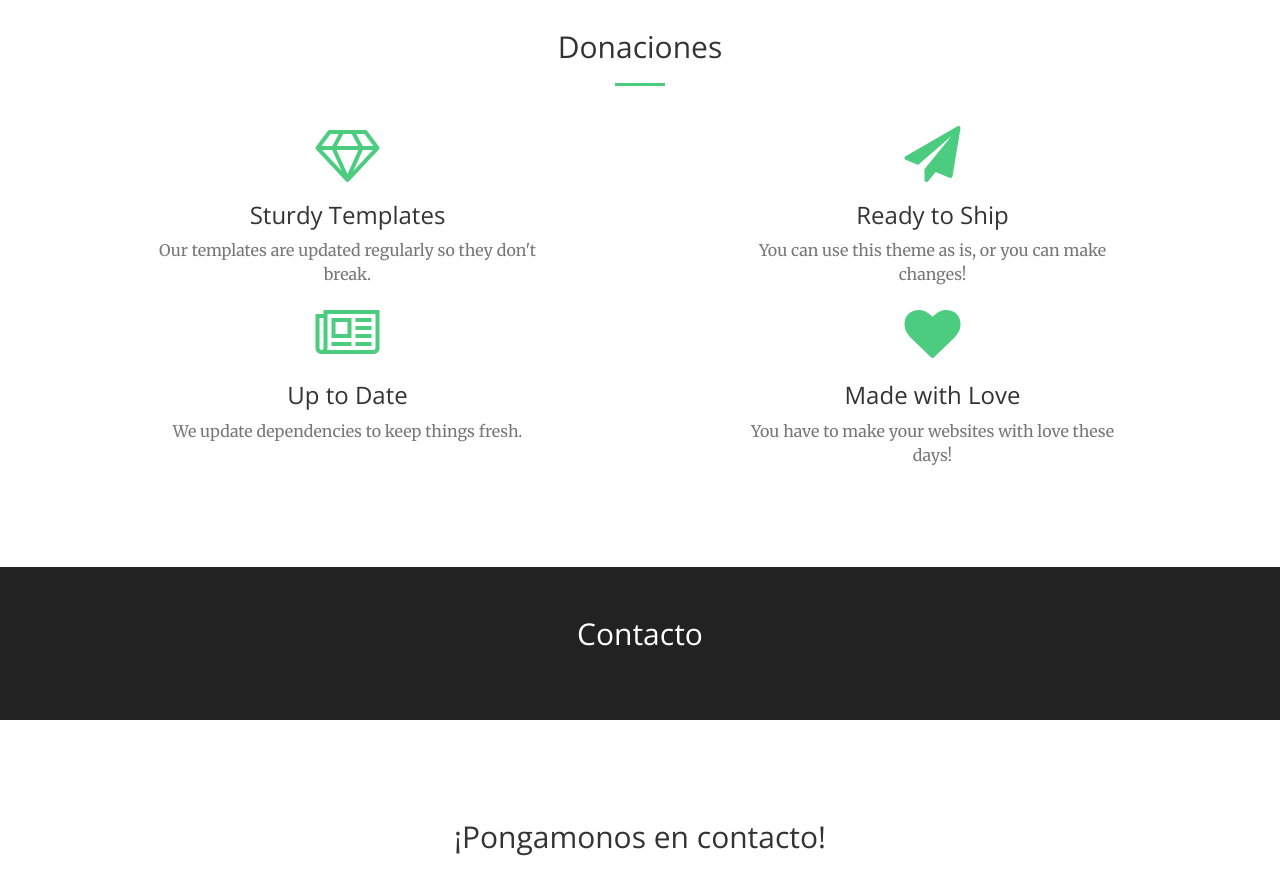
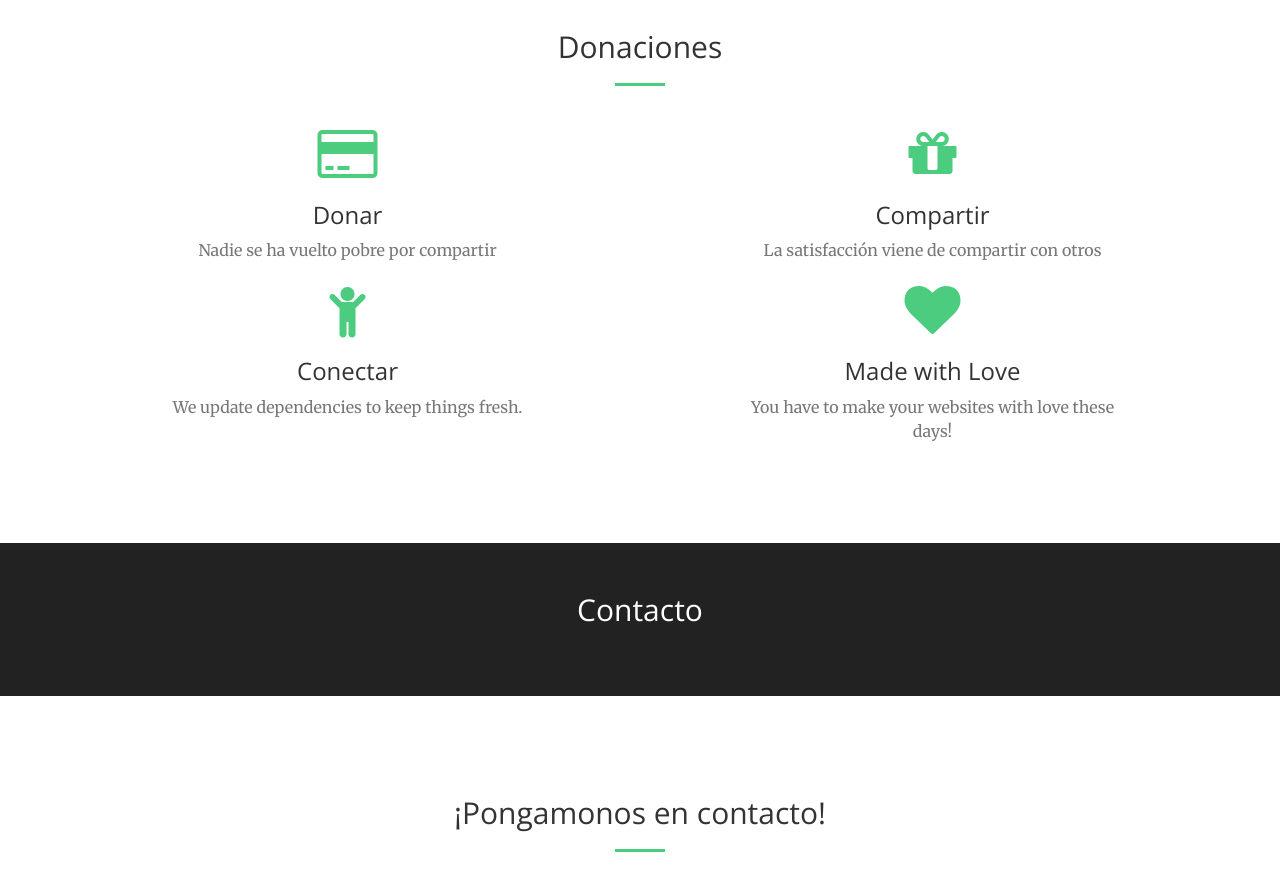
Before and after one commit to SebasiGarmen/Proyecto-Dev, a website: page Proyecto_Alternativo/index.html in a window 1280 px wide. Shown: the part 1980-2849 px from the top of the page. Drawn offline with nearby package versions, Linux system fonts and the light colour scheme.

Commit message:
cambio iconos

```diff
--- a/Proyecto_Alternativo/index.html
+++ b/Proyecto_Alternativo/index.html
@@ -223,22 +223,22 @@
             <div class="row">
                 <div class="col-lg-6 col-md-6 text-center">
                     <div class="service-box">
-                        <i class="fa fa-4x fa-diamond text-primary sr-icons"></i>
-                        <h3>Sturdy Templates</h3>
-                        <p class="text-muted">Our templates are updated regularly so they don't break.</p>
+                        <i class="fa fa-4x fa-credit-card text-primary sr-icons"></i>
+                        <h3>Donar</h3>
+                        <p class="text-muted"> Nadie se ha vuelto pobre por compartir</p>
                     </div>
                 </div>
                 <div class="col-lg-6 col-md-6 text-center">
                     <div class="service-box">
-                        <i class="fa fa-4x fa-paper-plane text-primary sr-icons"></i>
-                        <h3>Ready to Ship</h3>
-                        <p class="text-muted">You can use this theme as is, or you can make changes!</p>
+                        <i class="fa fa-4x fa-gift text-primary sr-icons"></i>
+                        <h3>Compartir</h3>
+                        <p class="text-muted"> La satisfacción viene de compartir con otros</p>
                     </div>
                 </div>
                 <div class="col-lg-6 col-md-6 text-center">
                     <div class="service-box">
-                        <i class="fa fa-4x fa-newspaper-o text-primary sr-icons"></i>
-                        <h3>Up to Date</h3>
+                        <i class="fa fa-4x fa-child text-primary sr-icons"></i>
+                        <h3>Conectar</h3>
                         <p class="text-muted">We update dependencies to keep things fresh.</p>
                     </div>
                 </div>
```
